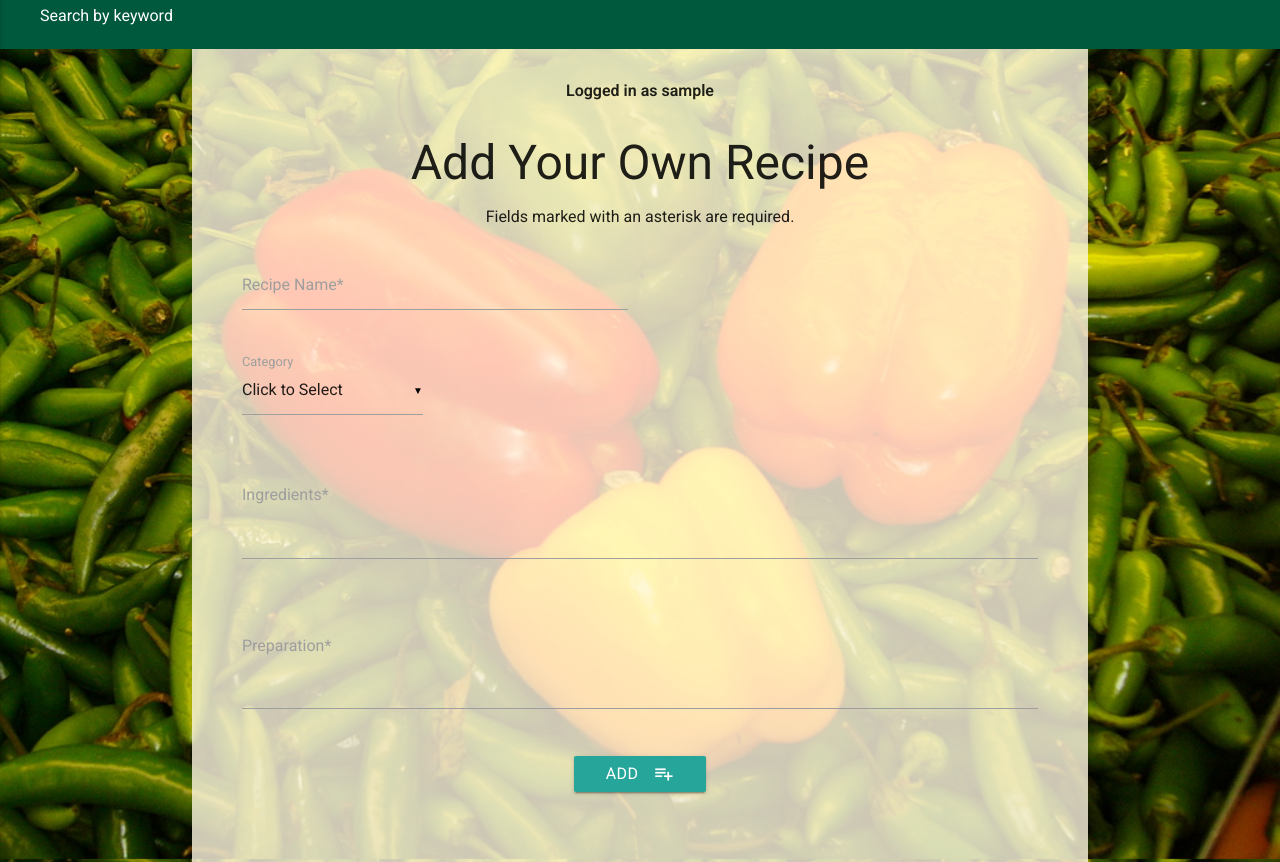
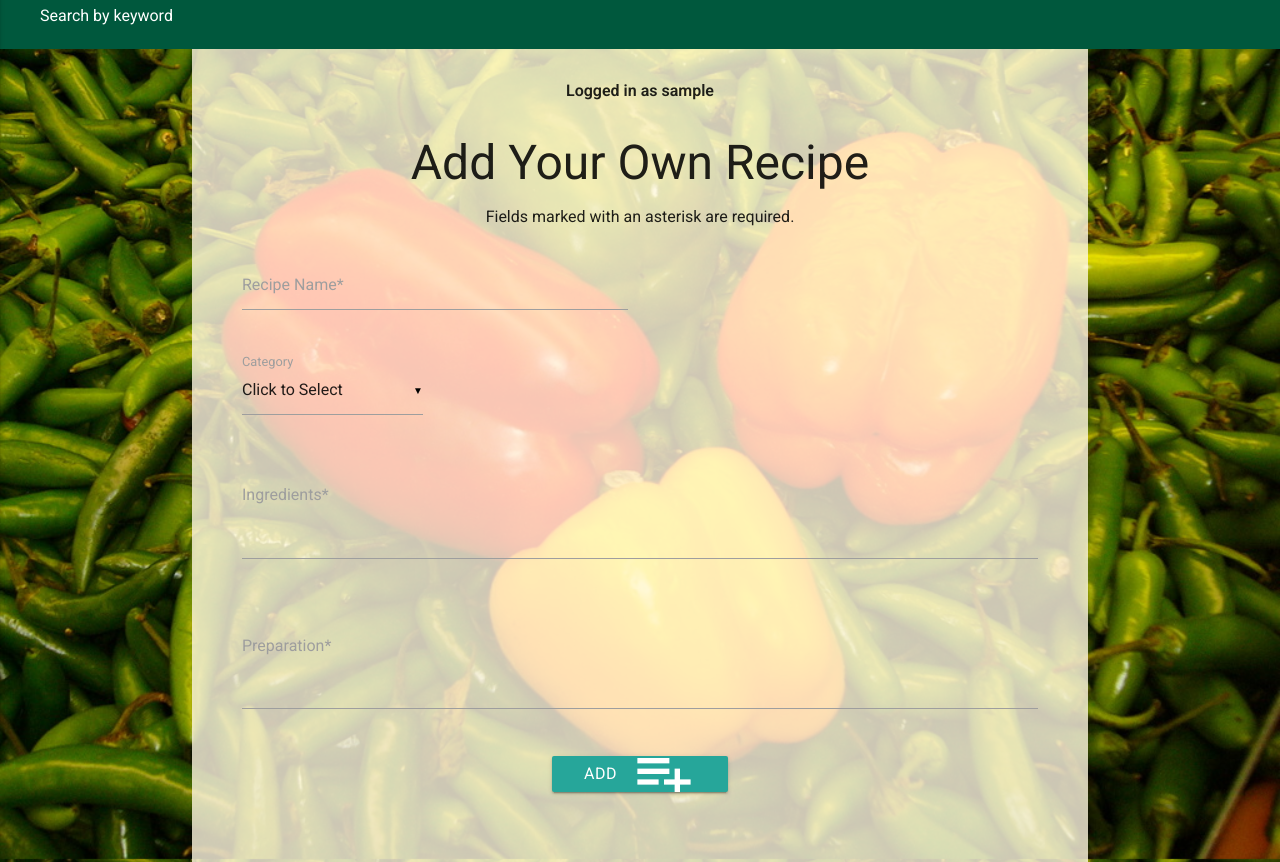
Before and after one commit to freddorn/recipe-database, a Flask app: page /add_recipe in a window 1280 px wide. Shown: the part 101-963 px from the top of the page. Run offline with Flask 2, Linux system fonts and the light colour scheme; the visitor is signed in with stand-in values (Sample User, id 1); data that the repository does not hold is empty; some libraries are stand-ins or nearby versions; some web fonts are replaced.

Commit message:
change font size of material icons

```diff
--- a/static/css/style.css
+++ b/static/css/style.css
@@ -120,6 +120,10 @@ h3 {
     text-align: center;
 }
 
+.material-icons {
+    font-size: 4rem !important;
+}
+
 .brand-logo {
     font-family: "Asset", cursive;
     font-size: 3rem !important;
```
